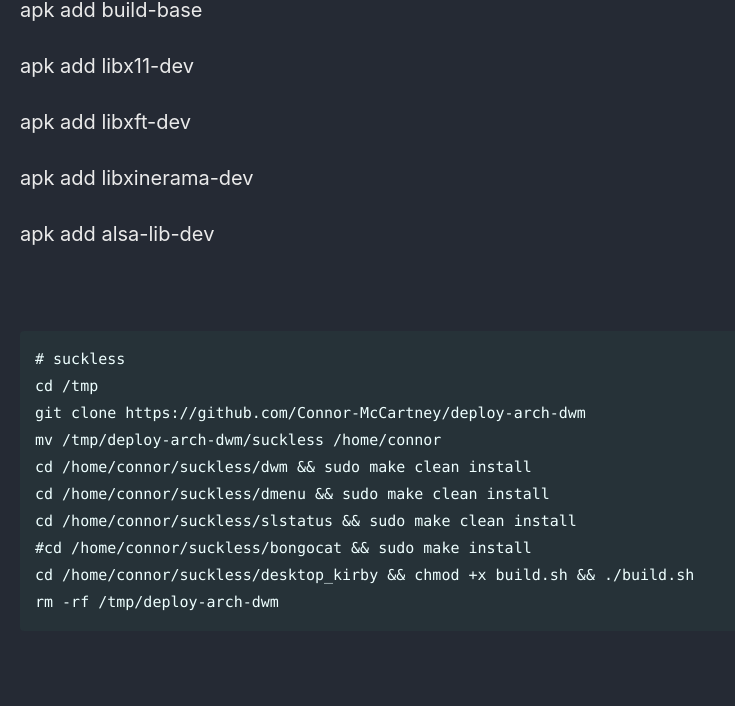
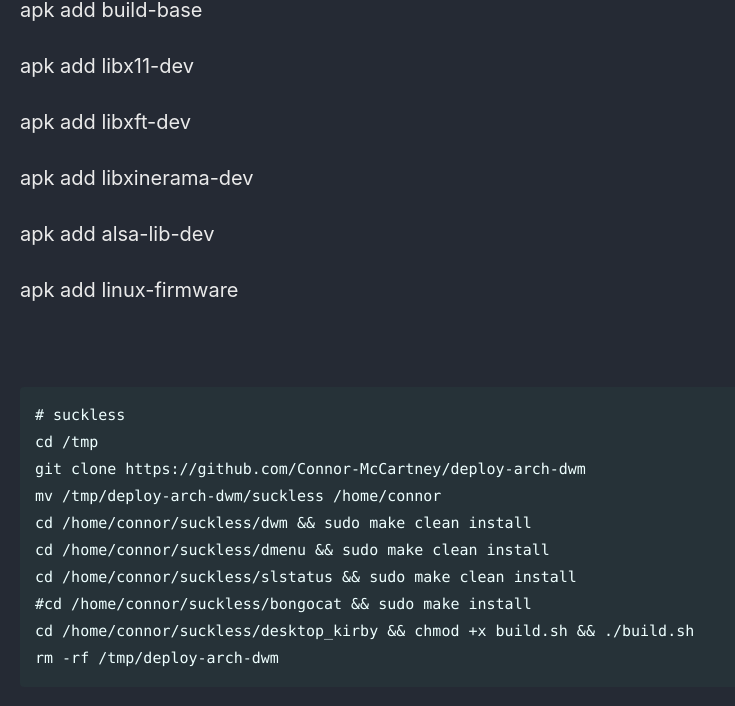
Before and after one commit to Connor-McCartney/Connor-McCartney.github.io, a Jekyll site: the page built from _pages/misc/alpine.md, in a window 1280 px wide and 900 px high, scrolled down 1340 px. Shown: the top 706 px of the window, without its empty margins (0-735 px from the left). Built offline with Jekyll 4.4.1, drawn with Linux system fonts in a browser that asks for light colours; cached includes are drawn as plain includes; our own code applies the rules of GitHub Pages for plain Markdown files.

Commit message:
Update alpine.md

```diff
--- a/_pages/misc/alpine.md
+++ b/_pages/misc/alpine.md
@@ -67,6 +67,8 @@ apk add libxinerama-dev
 
 apk add alsa-lib-dev
 
+apk add linux-firmware
+
 
 <br>
 
```
